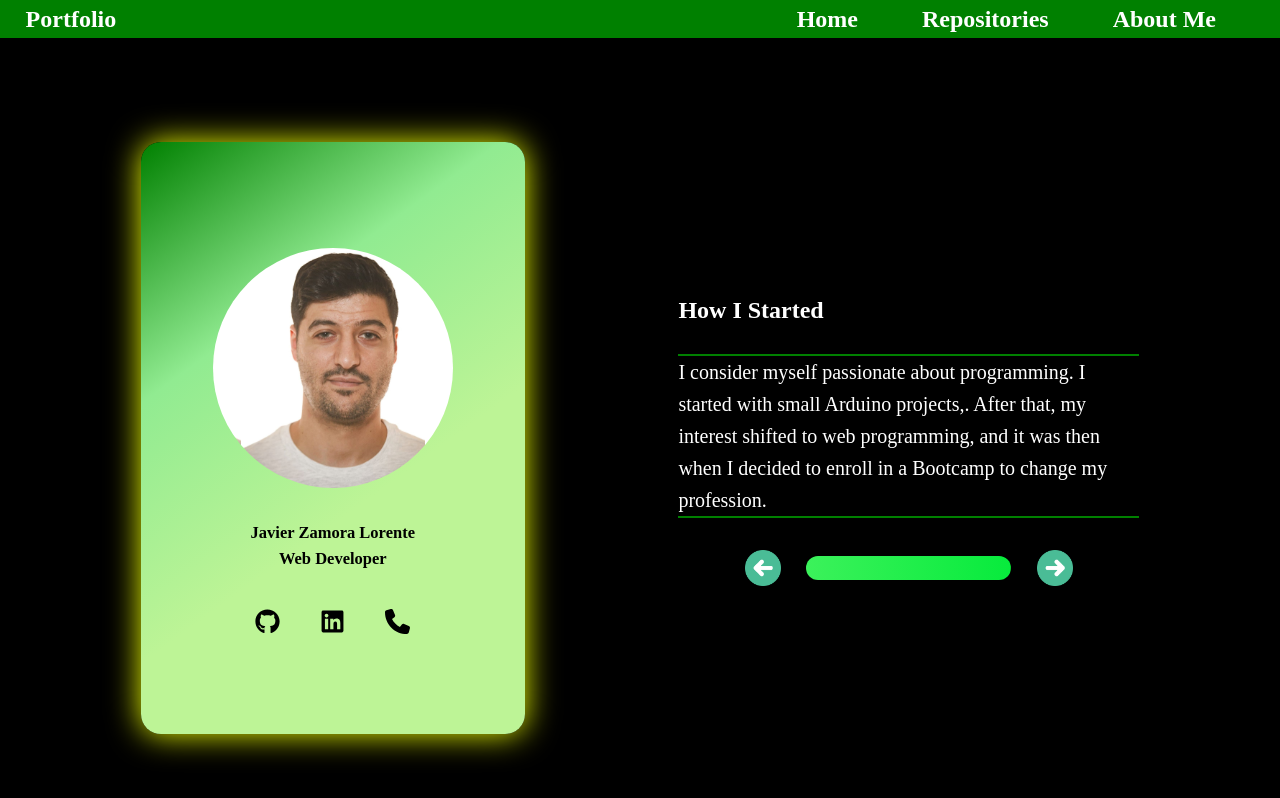
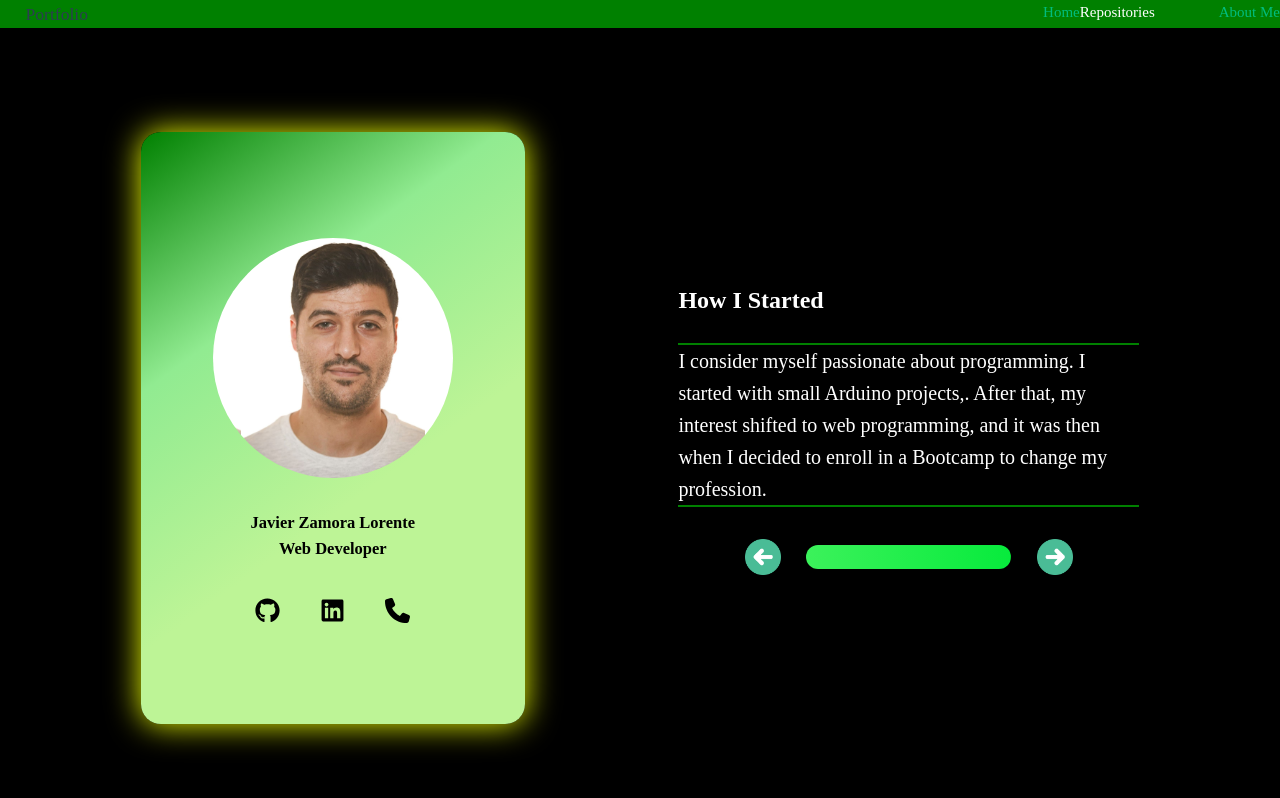
Before and after one commit to mjzl11/myPortfolio, a Vue app: page /about in a window 1280 px wide. Shown: the top 798 px of the page. Built offline with nearby package versions, Linux system fonts and the light colour scheme; a web font is replaced by a local one.

Commit message:
first commit

```diff
--- a/src/App.vue
+++ b/src/App.vue
@@ -23,7 +23,7 @@ const handlerShowPhone = () => {
         >
         <RouterLink
           to="/repositories"
-          class="white"
+          class="whiteApp"
           >Repositories</RouterLink
         >
         <RouterLink to="/about" class="white"
@@ -68,7 +68,7 @@ nav {
   background-color: green;
   width: 100%;
 }
-.white {
+.whiteApp {
   color: white;
   margin-right: 8vh;
 }
--- a/src/components/Card.vue
+++ b/src/components/Card.vue
@@ -10,7 +10,7 @@ const handlerShowPhone = () => {
 </script>
 
 <template>
-      <div id="cardContainer">
+      <div id="cardContainerCard">
         <div class="card">
           <div style="display: block">
             <div class="img"></div>
@@ -47,8 +47,7 @@ const handlerShowPhone = () => {
 </template>
 
 <style>
-/* Card */
-#cardContainer {
+#cardContainerCard {
   height: 100vh;
   display: flex;
   align-items: center;
@@ -126,7 +125,6 @@ h4 {
   color: rgb(255, 255, 255);
 }
 
-/* routerDiv */
 #routerDiv {
   display: flex;
   justify-content: center;
--- a/src/components/RepositoriesCards.vue
+++ b/src/components/RepositoriesCards.vue
@@ -153,14 +153,6 @@ const handlerBack = () => {
 </template>
 
 <style>
-/* Card */
-#cardContainer {
-  height: 100vh;
-  display: flex;
-  align-items: center;
-  justify-content: center;
-}
-
 #repoInfo {
   display: flex;
   flex-direction: column;
@@ -243,7 +235,6 @@ h4 {
   color: rgb(255, 255, 255);
 }
 
-/* routerDiv */
 #routerDiv {
   display: flex;
   justify-content: center;
--- a/src/components/TheWelcome.vue
+++ b/src/components/TheWelcome.vue
@@ -6,7 +6,7 @@ import Card from "../components/Card.vue";
   <div style="display: flex; justify-content: space-around; align-items: center; width: 90vw">
     <Card />
     <div id="containerWelcomeText">
-      <h3 class="white">Welcome to my portfolio!</h3>
+      <h3 class="whiteWelcome">Welcome to my portfolio!</h3>
       <h3 class="typeWriter">{{ typedText }}</h3>
     </div>
   </div>
@@ -17,7 +17,7 @@ import Card from "../components/Card.vue";
   width: 30vw;
 }
 
-.white {
+.whiteWelcome {
   color: white;
   font-weight: bold;
   font-size: 16px;
@@ -33,7 +33,7 @@ import Card from "../components/Card.vue";
 }
 
 @media (min-height: 660px) {
-  .white {
+  .whiteWelcome {
     font-size: 24px;
   }
 
--- a/tsconfig.cypress-ct.json
+++ b/tsconfig.cypress-ct.json
@@ -5,7 +5,8 @@
     "src/**/*",
     "src/**/*.vue",
     "cypress/support/component.*",
-    "cypress/support/commands.ts"
+    "cypress/support/commands.ts",
+    "src/components/*.vue"
   ],
   "exclude": [],
   "compilerOptions": {
```
Also changed, not shown: 10 other files (tests, documents, lock files or other folders).
